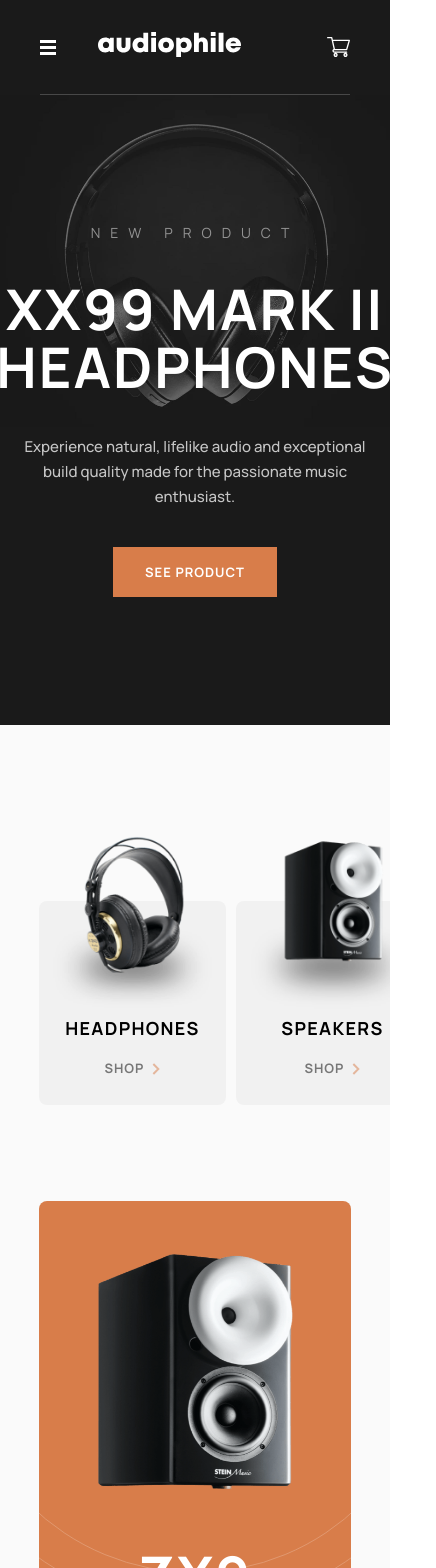
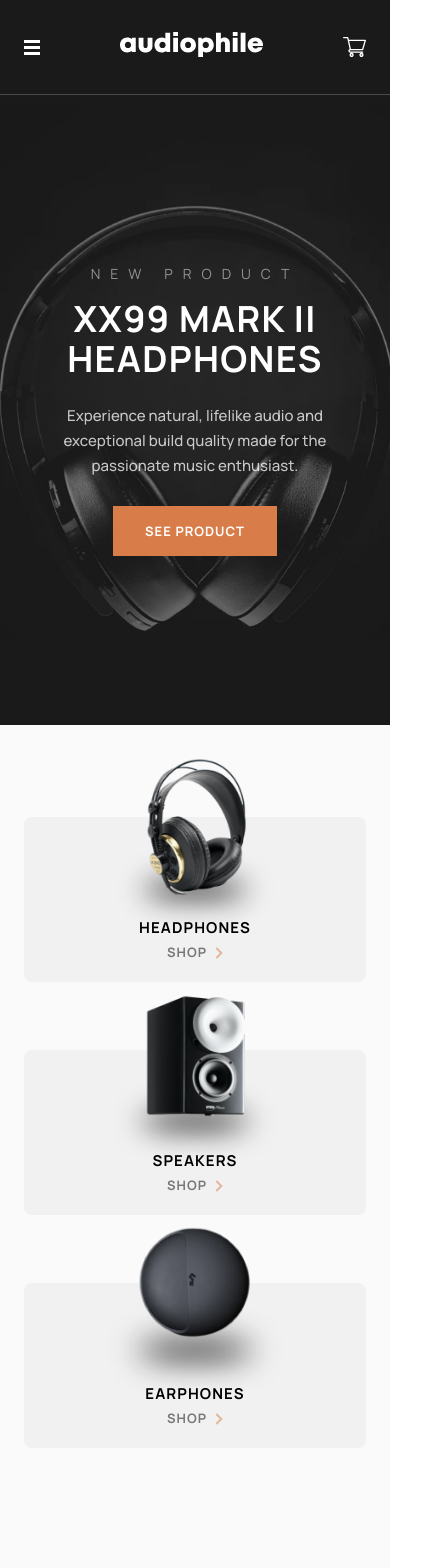
Before and after one commit to davidthus/audiophile-ecommerce, a React (Create React App) app: page / in a window 390 px wide. Shown: the top 1568 px of the page, 436 px wide, since content can reach past the window. Built offline with nearby package versions, Linux system fonts and the light colour scheme.

Commit message:
fully responsive home page, footer, navbar

```diff
--- a/src/components/BestGear/BestGear.style.ts
+++ b/src/components/BestGear/BestGear.style.ts
@@ -1,6 +1,6 @@
 import styled from "styled-components";
 import bestGearTabletSrc from "../../assets/shared/tablet/image-best-gear.jpg";
-import { HeadingTwo, Subtitle } from "../../shared/typography";
+import { HeadingFour, HeadingTwo, Subtitle } from "../../shared/typography";
 
 export const Container = styled.section`
   width: 100%;
@@ -12,6 +12,10 @@ export const Container = styled.section`
     flex-direction: column-reverse;
     gap: 63px;
     justify-content: flex-start;
+  }
+
+  @media (max-width: 690px) {
+    gap: 40px;
   }
 `;
 
@@ -29,6 +33,10 @@ export const TabletImage = styled.div`
   background-image: url(${bestGearTabletSrc});
   width: 100%;
   height: 300px;
+
+  @media (max-width: 690px) {
+    background-position: center;
+  }
 `;
 
 export const Heading = styled.h2`
@@ -38,12 +46,20 @@ export const Heading = styled.h2`
   @media (max-width: 1240px) {
     text-align: center;
   }
+
+  @media (max-width: 690px) {
+    ${HeadingFour}
+  }
 `;
 
 export const Emphasis = styled.em`
   ${HeadingTwo}
   color: #D87D4A;
   font-style: normal;
+
+  @media (max-width: 690px) {
+    ${HeadingFour}
+  }
 `;
 
 export const Description = styled.p`
--- a/src/components/CategoryLinks/CategoryLinks.style.ts
+++ b/src/components/CategoryLinks/CategoryLinks.style.ts
@@ -13,6 +13,14 @@ export const Container = styled.nav`
   }
 `;
 
+export const MobileContainer = styled.nav`
+  gap: 16px;
+  display: grid;
+  grid-template: 1fr 1fr 1fr / 1fr;
+  height: 683px;
+  width: 100%;
+`;
+
 export const LinkContainer = styled.div`
   align-self: end;
   border-radius: 8px;
@@ -24,11 +32,42 @@ export const LinkContainer = styled.div`
   padding-bottom: ${({ sm }: { sm: boolean }) => (sm ? "22px" : "2rem")};
 `;
 
+export const MobileLinkContainer = styled.div`
+  height: 217px;
+  width: 100%;
+  display: flex;
+  align-items: flex-end;
+  width: 100%;
+`;
+
+export const MobileWrapper = styled.div`
+  display: grid;
+  height: 165px;
+  padding-bottom: 22px;
+  background-color: #f1f1f1;
+  border-radius: 8px;
+  grid-template: 121px 0px 27px / 1fr;
+  width: 100%;
+`;
+
 export const LinkHeading = styled.h6`
   ${HeadingSix}
   color: #000;
   text-align: center;
   align-self: start;
+`;
+
+export const MobileLinkHeading = styled.h6`
+  font-weight: 700;
+  font-size: 15px;
+  line-height: 20px;
+  text-align: center;
+  letter-spacing: 1.07143px;
+  text-transform: uppercase;
+  color: #000;
+  text-align: center;
+  align-self: end;
+  justify-self: center;
 `;
 
 export const LinkImg = styled.img`
--- a/src/components/CategoryLinks/CategoryLinks.tsx
+++ b/src/components/CategoryLinks/CategoryLinks.tsx
@@ -4,15 +4,22 @@ import { ReactComponent as ArrowRight } from "../../assets/shared/desktop/icon-a
 import earphonesThumbnail from "../../assets/shared/desktop/image-category-thumbnail-earphones.png";
 import headphonesThumbnail from "../../assets/shared/desktop/image-category-thumbnail-headphones.png";
 import speakersThumbnail from "../../assets/shared/desktop/image-category-thumbnail-speakers.png";
+import { useMatchMedia } from "../../hooks/useMatchMedia";
 import { Button3 } from "../../shared/buttons";
 import {
   Container,
   LinkContainer,
   LinkHeading,
   LinkImg,
+  MobileContainer,
+  MobileLinkContainer,
+  MobileLinkHeading,
+  MobileWrapper,
 } from "./CategoryLinks.style";
 
 function CategoryLinks({ navbar }: { navbar?: boolean }) {
+  const { isMobileSize } = useMatchMedia();
+
   const links = [
     {
       heading: "headphones",
@@ -31,7 +38,7 @@ function CategoryLinks({ navbar }: { navbar?: boolean }) {
     },
   ];
 
-  return (
+  return !isMobileSize ? (
     <Container sm={navbar && true}>
       {links.map((link, i) => (
         <LinkContainer sm={navbar && true} key={i}>
@@ -53,6 +60,30 @@ function CategoryLinks({ navbar }: { navbar?: boolean }) {
         </LinkContainer>
       ))}
     </Container>
+  ) : (
+    <MobileContainer>
+      {links.map((link, i) => (
+        <MobileLinkContainer key={i}>
+          <MobileWrapper>
+            <LinkImg src={link.imgSrc} alt={link.heading} />
+            <MobileLinkHeading>{link.heading}</MobileLinkHeading>
+            <Link
+              to={link.path}
+              style={{
+                textDecoration: "none",
+                display: "flex",
+                justifyContent: "center",
+                alignSelf: "end",
+              }}
+            >
+              <Button3>
+                SHOP <ArrowRight />
+              </Button3>
+            </Link>
+          </MobileWrapper>
+        </MobileLinkContainer>
+      ))}
+    </MobileContainer>
   );
 }
 
--- a/src/components/Hero/Hero.style.ts
+++ b/src/components/Hero/Hero.style.ts
@@ -1,6 +1,5 @@
 import styled from "styled-components";
 import heroDesktopImgSrc from "../../assets/home/desktop/image-hero.jpg";
-import heroMobileImgSrc from "../../assets/home/mobile/image-header.jpg";
 import heroTabletImgSrc from "../../assets/home/tablet/image-header.jpg";
 import { Body, HeadingOne, Subtitle } from "../../shared/typography";
 
@@ -25,6 +24,14 @@ export const Container = styled.section`
   @media (max-width: 1240px) {
     &::after {
       background: url(${heroTabletImgSrc}) center top 3rem / contain no-repeat;
+    }
+  }
+
+  @media (max-width: 680px) {
+    &::after {
+      background-size: 586px;
+      mix-blend-mode: normal;
+      background-position: center top 6rem;
     }
   }
 `;
@@ -54,6 +61,10 @@ export const ArticleWrapper = styled.article`
     max-width: 396px;
     align-items: center;
   }
+  @media (max-width: 690px) {
+    max-width: 328px;
+    gap: 0;
+  }
 `;
 
 export const MainTitle = styled.h1`
@@ -61,6 +72,16 @@ export const MainTitle = styled.h1`
   color: #FFFFFF;
   @media (max-width: 1240px) {
     text-align: center;
+  }
+  @media (max-width: 690px) {
+    font-weight: 700;
+    font-size: 36px;
+    line-height: 40px;
+    text-align: center;
+    letter-spacing: 1.28571px;
+    text-transform: uppercase;
+    margin-top: 16px;
+    margin-bottom: 24px;
   }
 `;
 
@@ -83,4 +104,7 @@ export const Description = styled.p`
     max-width: 349px;
     text-align: center;
   }
+  @media (max-width: 690px) {
+    margin-bottom: 28px;
+  }
 `;
--- a/src/components/HomeProducts/HomeProducts.style.ts
+++ b/src/components/HomeProducts/HomeProducts.style.ts
@@ -28,6 +28,11 @@ export const Container = styled.section`
     row-gap: 32px;
     margin-top: 0;
   }
+
+  @media (max-width: 690px) {
+    grid-template: 600px 320px 200px 200px / 1fr;
+    row-gap: 24px;
+  }
 `;
 
 export const TopSection = styled.div`
@@ -50,6 +55,12 @@ export const TopSection = styled.div`
     flex-direction: column;
     padding-bottom: 64px;
     padding-right: 0;
+  }
+
+  @media (max-width: 690px) {
+    padding-bottom: 55px;
+    background-size: 172.25px 207px, 558px 558px;
+    background-position: top 55px center, top -8rem center;
   }
 `;
 
@@ -81,6 +92,10 @@ export const MiddleSectionArticle = styled.section`
     background-size: 761px;
   }
 
+  @media (max-width: 690px) {
+    padding-left: 24px;
+  }
+
   @media (max-width: 620px) {
     background-position: center;
   }
@@ -90,14 +105,32 @@ export const SecondaryHeading = styled.h3`
   ${HeadingFour}
   color: #000;
   margin-bottom: 32px;
+
+  @media (max-width: 690px) {
+    font-weight: 700;
+    font-size: 28px;
+    line-height: 38px;
+    letter-spacing: 2px;
+    text-transform: uppercase;
+  }
 `;
 
 export const Heading = styled.h2`
   ${HeadingOne}
   color: #FFF;
   margin-bottom: 24px;
+
   @media (max-width: 1240px) {
     text-align: center;
+  }
+
+  @media (max-width: 690px) {
+    font-weight: 700;
+    font-size: 36px;
+    line-height: 40px;
+    text-align: center;
+    letter-spacing: 1.28571px;
+    text-transform: uppercase;
   }
 `;
 
@@ -109,6 +142,10 @@ export const Description = styled.p`
   margin-bottom: 40px;
   @media (max-width: 1240px) {
     text-align: center;
+  }
+
+  @media (max-width: 690px) {
+    margin-bottom: 24px;
   }
 `;
 
@@ -138,9 +175,11 @@ export const BottomLeft = styled.div`
 
   @media (max-width: 1240px) {
     background-size: cover;
+    background-image: url(${earphonesTabletSrc});
   }
-  @media (max-width: 1240px) {
-    background-image: url(${earphonesTabletSrc});
+
+  @media (max-width: 690px) {
+    grid-area: -3 / 1 / -2 / -1;
   }
 `;
 
@@ -155,4 +194,8 @@ export const BottomRight = styled.article`
   @media (max-width: 1240px) {
     padding-left: 12%;
   }
+
+  @media (max-width: 690px) {
+    padding-left: 24px;
+  }
 `;
--- a/src/hooks/useMatchMedia.ts
+++ b/src/hooks/useMatchMedia.ts
@@ -9,8 +9,8 @@ type UseMatchMediaType = {
 type EventType = MediaQueryList | MediaQueryListEvent;
 
 export const useMatchMedia = (): UseMatchMediaType => {
-  const mobileQuery = matchMedia("(max-width: 650px)");
-  const tabletQuery = matchMedia("(min-width: 650px) and (max-width: 1240px)");
+  const mobileQuery = matchMedia("(max-width: 690px)");
+  const tabletQuery = matchMedia("(min-width: 690px) and (max-width: 1240px)");
   const desktopQuery = matchMedia("(min-width: 1240px)");
 
   const [isMobileSize, setIsMobileSize] = useState(false);
--- a/src/layout/Footer/Footer.style.ts
+++ b/src/layout/Footer/Footer.style.ts
@@ -13,6 +13,10 @@ export const Container = styled.footer`
     padding-inline: 39px;
     padding-bottom: 46px;
   }
+  @media (max-width: 690px) {
+    padding-inline: 24px;
+    padding-bottom: 38px;
+  }
 `;
 
 export const Wrapper = styled.div`
@@ -25,6 +29,9 @@ export const Wrapper = styled.div`
     display: flex;
     flex-direction: column;
     align-items: flex-start;
+  }
+  @media (max-width: 690px) {
+    align-items: center;
   }
 `;
 
@@ -43,6 +50,14 @@ export const NavLinksWrapper = styled.nav`
   justify-content: flex-end;
   align-items: center;
   gap: 2rem;
+
+  @media (max-width: 690px) {
+    flex-direction: column;
+    gap: 1rem;
+    width: 100%;
+    align-items: center;
+    justify-content: flex-start;
+  }
 `;
 
 export const About = styled.p`
@@ -58,6 +73,10 @@ export const About = styled.p`
     max-width: auto;
     width: 100%;
   }
+  @media (max-width: 690px) {
+    margin-top: 48px;
+    text-align: center;
+  }
 `;
 
 export const FooterBarWrapper = styled.div`
@@ -69,6 +88,10 @@ export const FooterBarWrapper = styled.div`
 
   @media (max-width: 1240px) {
     height: 60px;
+  }
+  @media (max-width: 690px) {
+    height: 50px;
+    justify-content: center;
   }
 `;
 
@@ -87,6 +110,9 @@ export const Navbar = styled.nav`
     flex-direction: column;
     gap: 32px;
     justify-content: flex-start;
+  }
+  @media (max-width: 690px) {
+    gap: 48px;
   }
 `;
 
@@ -112,6 +138,13 @@ export const CopyrightWrapper = styled.div`
     margin-top: 80px;
     width: 100%;
   }
+  @media (max-width: 690px) {
+    flex-direction: column;
+    justify-content: flex-start;
+    align-items: center;
+    gap: 48px;
+    margin-top: 48px;
+  }
 `;
 
 export const CopyrightText = styled.p`
@@ -120,6 +153,9 @@ export const CopyrightText = styled.p`
   opacity: 0.5;
   mix-blend-mode: normal;
   font-weight: 700;
+  @media (max-width: 690px) {
+    text-align: center;
+  }
 `;
 
 export const SocialsSvg = styled.svg`
--- a/src/layout/Footer/Footer.tsx
+++ b/src/layout/Footer/Footer.tsx
@@ -19,7 +19,7 @@ import {
 } from "./Footer.style";
 
 function Footer() {
-  const { isTabletSize, isDesktopSize } = useMatchMedia();
+  const { isMobileSize, isTabletSize, isDesktopSize } = useMatchMedia();
 
   const appPaths = [
     {
@@ -103,7 +103,7 @@ function Footer() {
         </AboutWrapper>
         <CopyrightWrapper>
           <CopyrightText>Copyright 2021. All Rights Reserved</CopyrightText>
-          {isTabletSize && (
+          {(isTabletSize || isMobileSize) && (
             <SocialsWrapper>
               <SocialsSvg
                 width="24"
--- a/src/layout/Navbar/Navbar.style.ts
+++ b/src/layout/Navbar/Navbar.style.ts
@@ -12,6 +12,9 @@ export const Container = styled.header`
 
   @media (max-width: 1240px) {
     padding-inline: 40px;
+  }
+  @media (max-width: 690px) {
+    padding-inline: 0;
   }
 `;
 
@@ -28,6 +31,10 @@ export const Wrapper = styled.div`
   @media (max-width: 1240px) {
     gap: 42px;
     justify-content: flex-start;
+  }
+  @media (max-width: 690px) {
+    max-width: auto;
+    padding-inline: 24px;
   }
 `;
 
@@ -68,6 +75,9 @@ export const LogoWrapper = styled.div`
     display: flex;
     justify-content: flex-start;
     align-items: center;
+  }
+  @media (max-width: 690px) {
+    justify-content: center;
   }
 `;
 
@@ -125,4 +135,10 @@ export const MobileMenuWrapper = styled.section`
   left: 0;
   right: 0;
   z-index: 150;
+  @media (max-width: 690px) {
+    padding-inline: 24px;
+    padding-top: 32px;
+    padding-bottom: 35px;
+    height: fit-content;
+  }
 `;
--- a/src/layout/Navbar/Navbar.tsx
+++ b/src/layout/Navbar/Navbar.tsx
@@ -42,15 +42,16 @@ const appPaths = [
 
 function Navbar() {
   const location = useLocation();
-  const { isTabletSize } = useMatchMedia();
+  const { isTabletSize, isMobileSize, isDesktopSize } = useMatchMedia();
   const dispatch = useAppDispatch();
   const { modal, cart } = useAppSelector((state) => state);
 
   useEffect(() => {
-    if (modal.modalOpen && modal.modalType === "navbar" && !isTabletSize) {
+    if (modal.modalOpen && modal.modalType === "navbar" && isDesktopSize) {
       dispatch(closeModal());
+      enableScrolling();
     }
-  }, [isTabletSize, modal.modalOpen, modal.modalType, dispatch]);
+  }, [isTabletSize, modal.modalOpen, modal.modalType, dispatch, isDesktopSize]);
 
   return (
     <Container>
@@ -65,11 +66,13 @@ function Navbar() {
           }}
         />
       )}
-      {modal.modalOpen && modal.modalType === "navbar" && isTabletSize && (
-        <MobileMenuWrapper>
-          <CategoryLinks navbar={true} />
-        </MobileMenuWrapper>
-      )}
+      {modal.modalOpen &&
+        modal.modalType === "navbar" &&
+        (isTabletSize || isMobileSize) && (
+          <MobileMenuWrapper>
+            <CategoryLinks navbar={true} />
+          </MobileMenuWrapper>
+        )}
       <Wrapper
         page={
           appPaths.some((path) => path.path === location.pathname)
@@ -81,10 +84,13 @@ function Navbar() {
           onClick={() => {
             if (modal.modalType === "navbar" && modal.modalOpen) {
               dispatch(closeModal());
+              enableScrolling();
             } else if (modal.modalType !== "navbar") {
               dispatch(openModal({ type: "navbar" }));
+              disableScrolling();
             } else {
               dispatch(closeModal());
+              enableScrolling();
             }
           }}
         >
--- a/src/shared/page.ts
+++ b/src/shared/page.ts
@@ -24,6 +24,13 @@ export const HomeContentWrapper = styled.section`
     padding-bottom: 96px;
     padding-inline: 39px;
     gap: 96px;
+  }
+
+  @media (max-width: 690px) {
+    padding-top: 40px;
+    padding-bottom: 120px;
+    padding-inline: 24px;
+    gap: 120px;
   }
 `;
 
```
